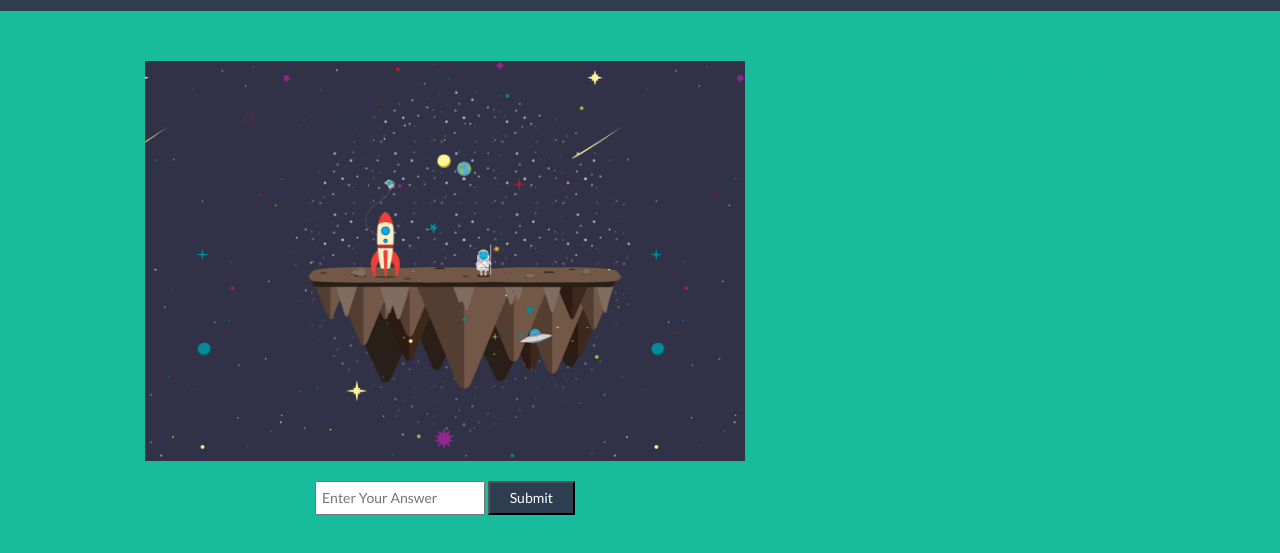
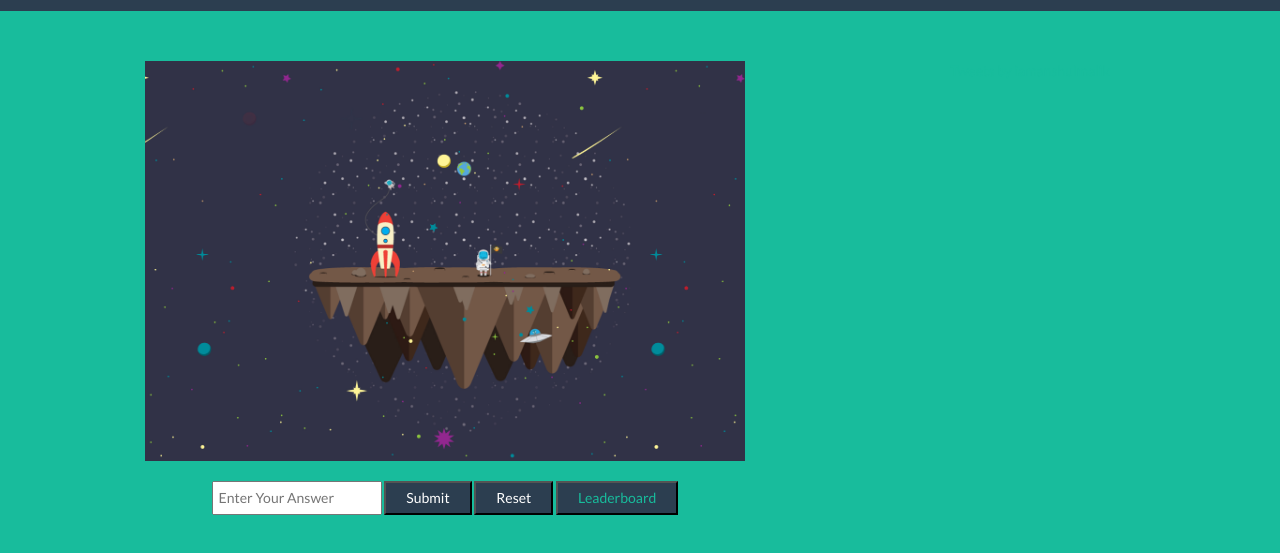
Before and after one commit to zubiakhan/random2, a plain HTML site: page random2/Dashboard.html in a window 1280 px wide. Shown: the part 89-642 px from the top of the page. Drawn offline with nearby package versions, Linux system fonts and the light colour scheme.

Commit message:
Update Dashboard.html

```diff
--- a/random2/Dashboard.html
+++ b/random2/Dashboard.html
@@ -84,6 +84,8 @@
                 <form id="DashFrm" action="">
                     <input id="DashTxt" type="text" placeholder="Enter Your Answer">
                     <button type="button" id="DashBtn">Submit</button>
+                    <button type="button" id="DashBtn">Reset</button>
+                    <button type="button" id="DashBtn"><a href="leaderboard.html">Leaderboard </a></button>
                 </form></div>
             <div  class="col-xs-6 col-md-4">
                 <a class="twitter-timeline" data-width="300" data-height="400"data-dnt="true" data-theme="light" data-link-color="#2B7BB9"
```
